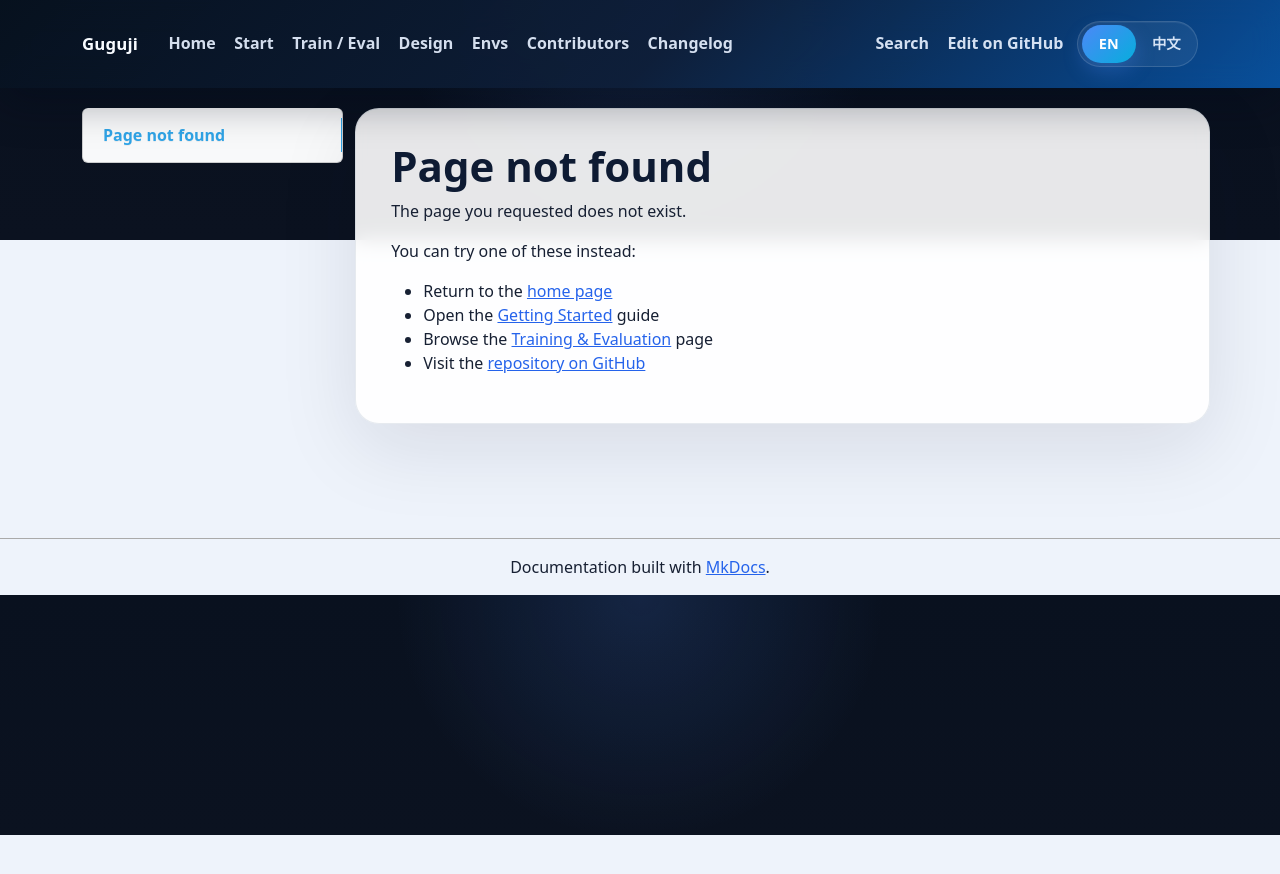
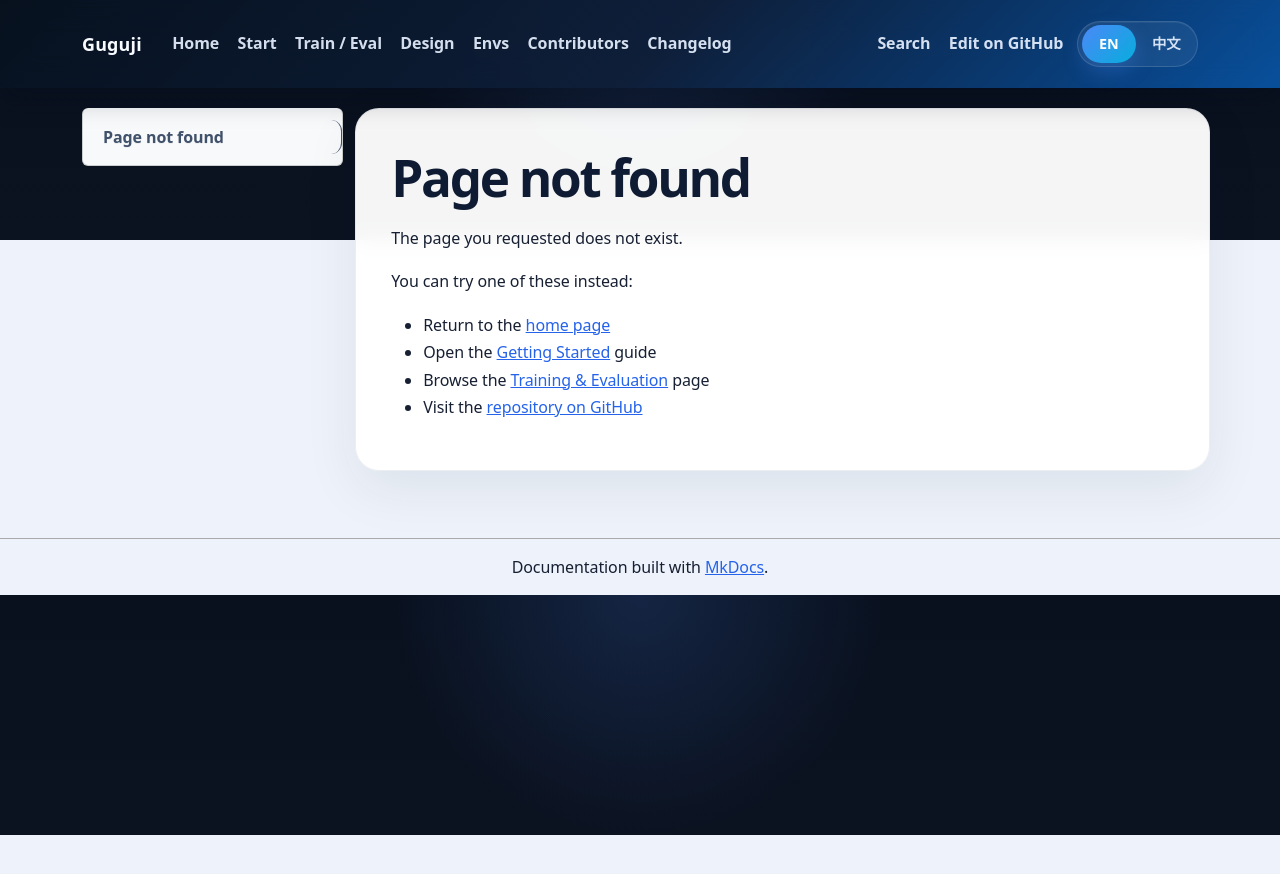
Before and after one commit to osrbot/guguji_isaaclab, an MkDocs documentation site: the page built from docs/404.md, in a window 1280 px wide. Shown: the top 874 px of the page. Built offline with MkDocs 1.6.1, drawn with Linux system fonts in a browser that asks for light colours; nearby versions of some CDN libraries.

Commit message:
docs: enable lightweight polish stylesheet

```diff
--- a/mkdocs.yml
+++ b/mkdocs.yml
@@ -41,6 +41,7 @@ markdown_extensions:
 
 extra_css:
   - stylesheets/extra.css
+  - stylesheets/polish.css
 
 extra_javascript:
   - javascripts/extra.js
```
